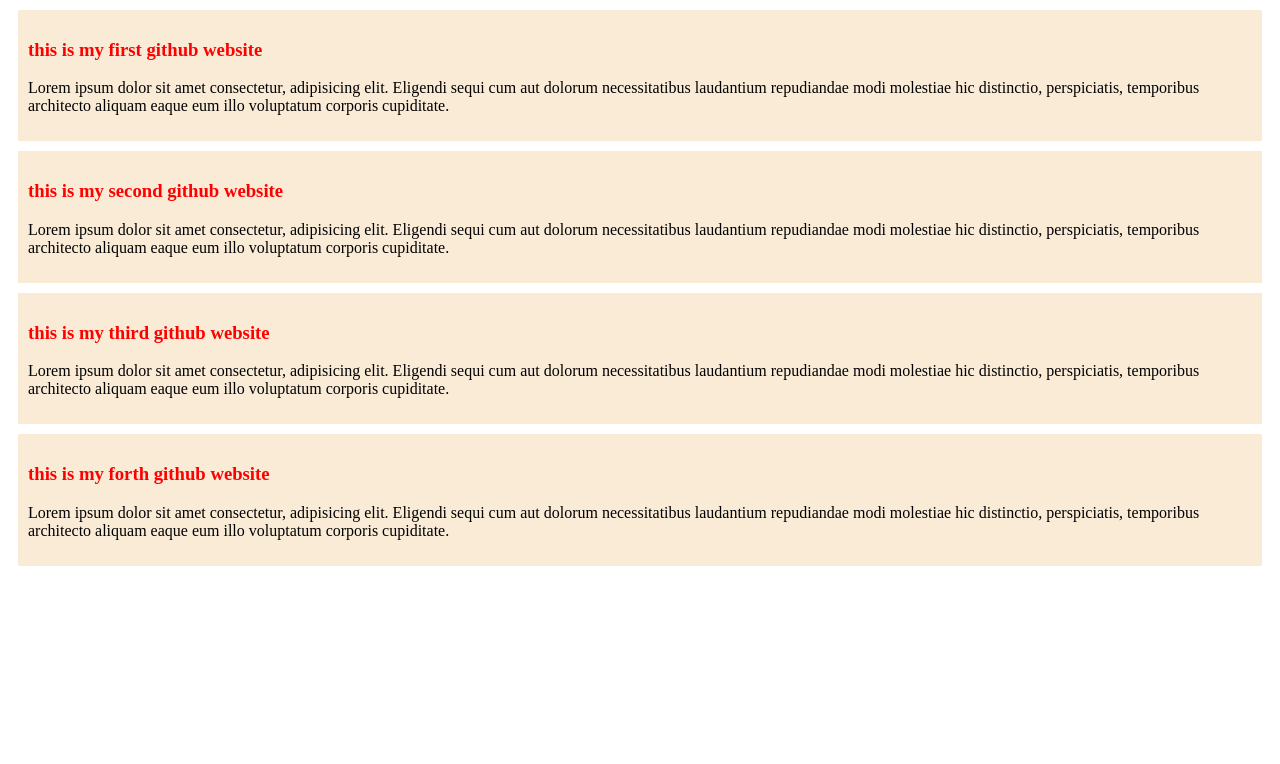
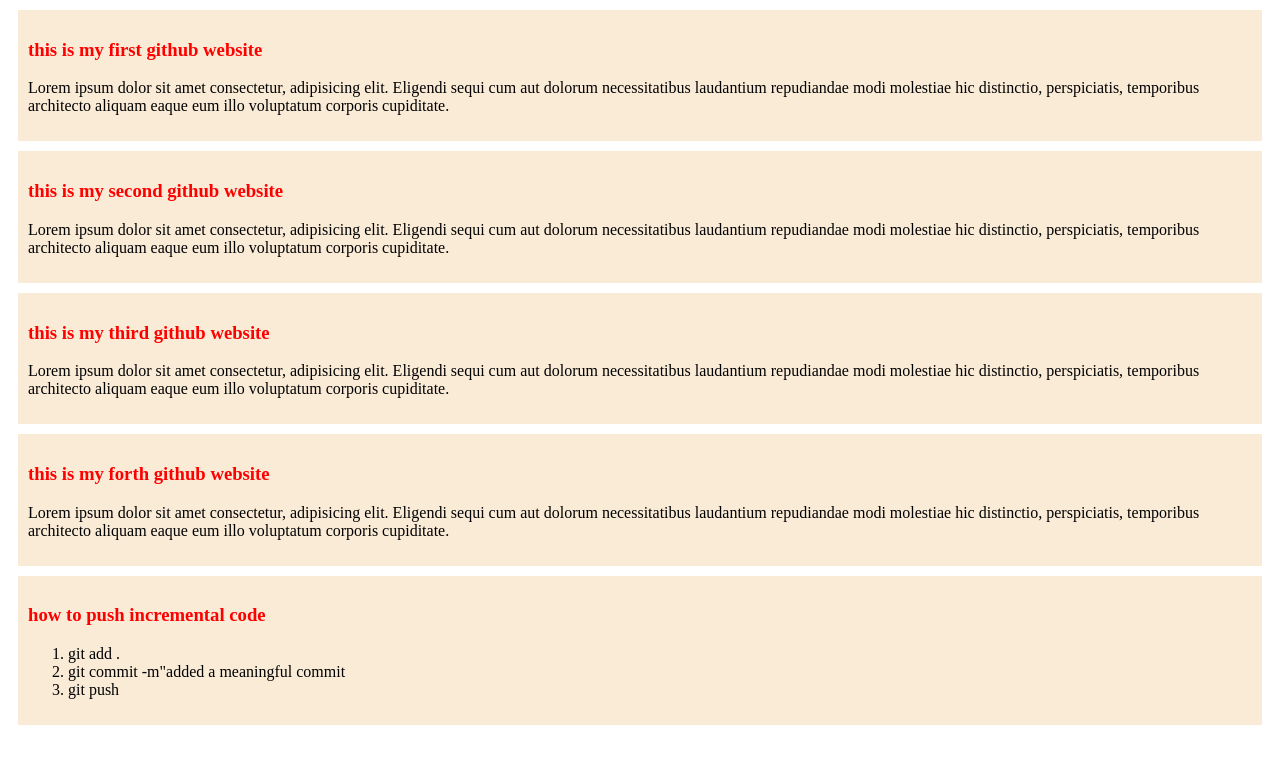
Before and after one commit to sujan447/my-simple-website, a plain HTML site: page index.html in a window 1280 px wide. Drawn offline with Linux system fonts and the light colour scheme.

Commit message:
added a list item blog

```diff
--- a/index.html
+++ b/index.html
@@ -23,5 +23,13 @@
         <h3>this is my forth github website</h3>
         <p>Lorem ipsum dolor sit amet consectetur, adipisicing elit. Eligendi sequi cum aut dolorum necessitatibus laudantium repudiandae modi molestiae hic distinctio, perspiciatis, temporibus architecto aliquam eaque eum illo voluptatum corporis cupiditate.</p>
     </div>
+    <div>
+        <h3>how to push incremental code</h3>
+        <ol>
+            <li>git add .</li>
+            <li>git commit -m"added a meaningful commit</li>
+            <li>git push</li>
+        </ol>
+    </div>
 </body>
 </html>
```
